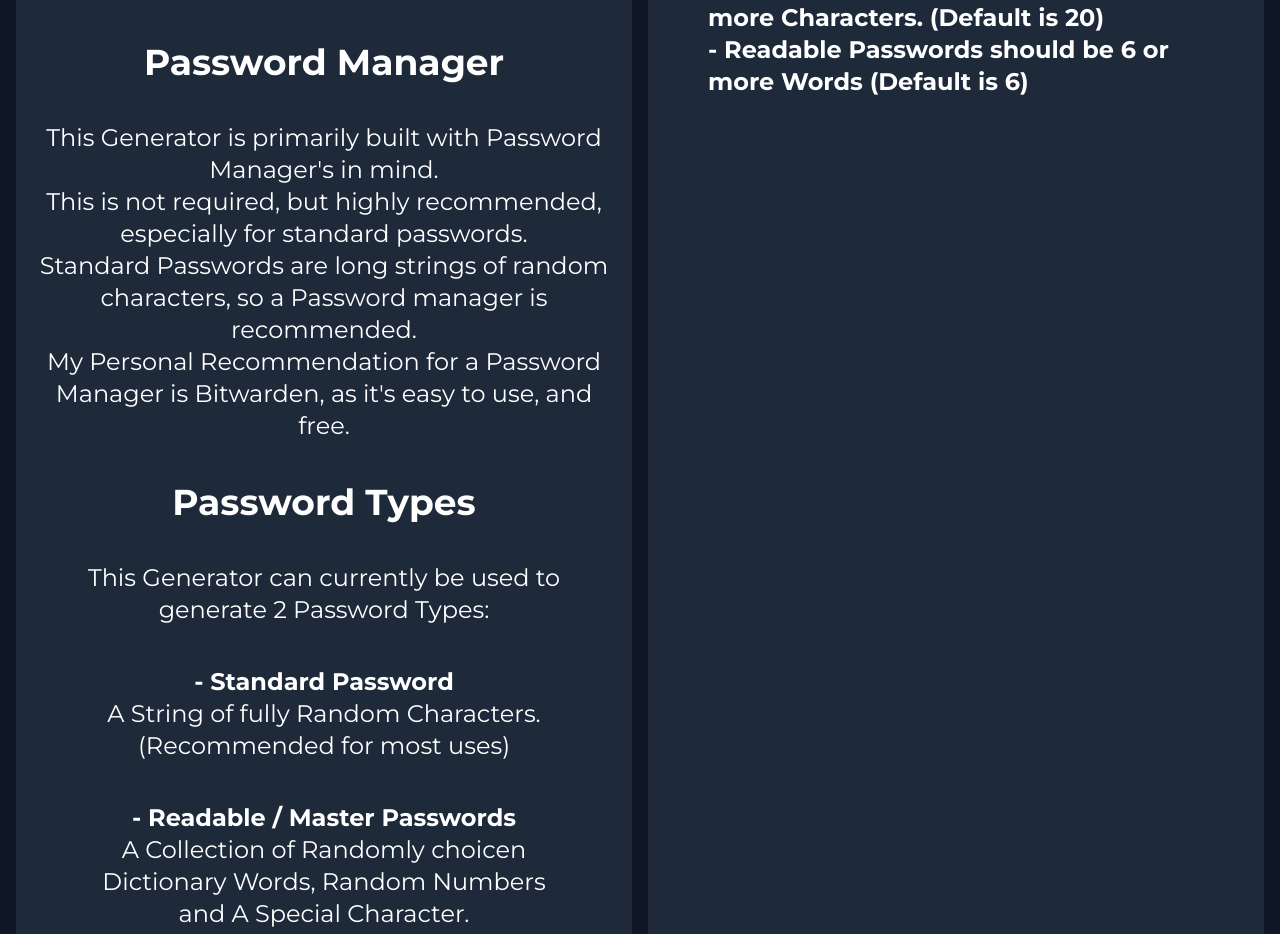
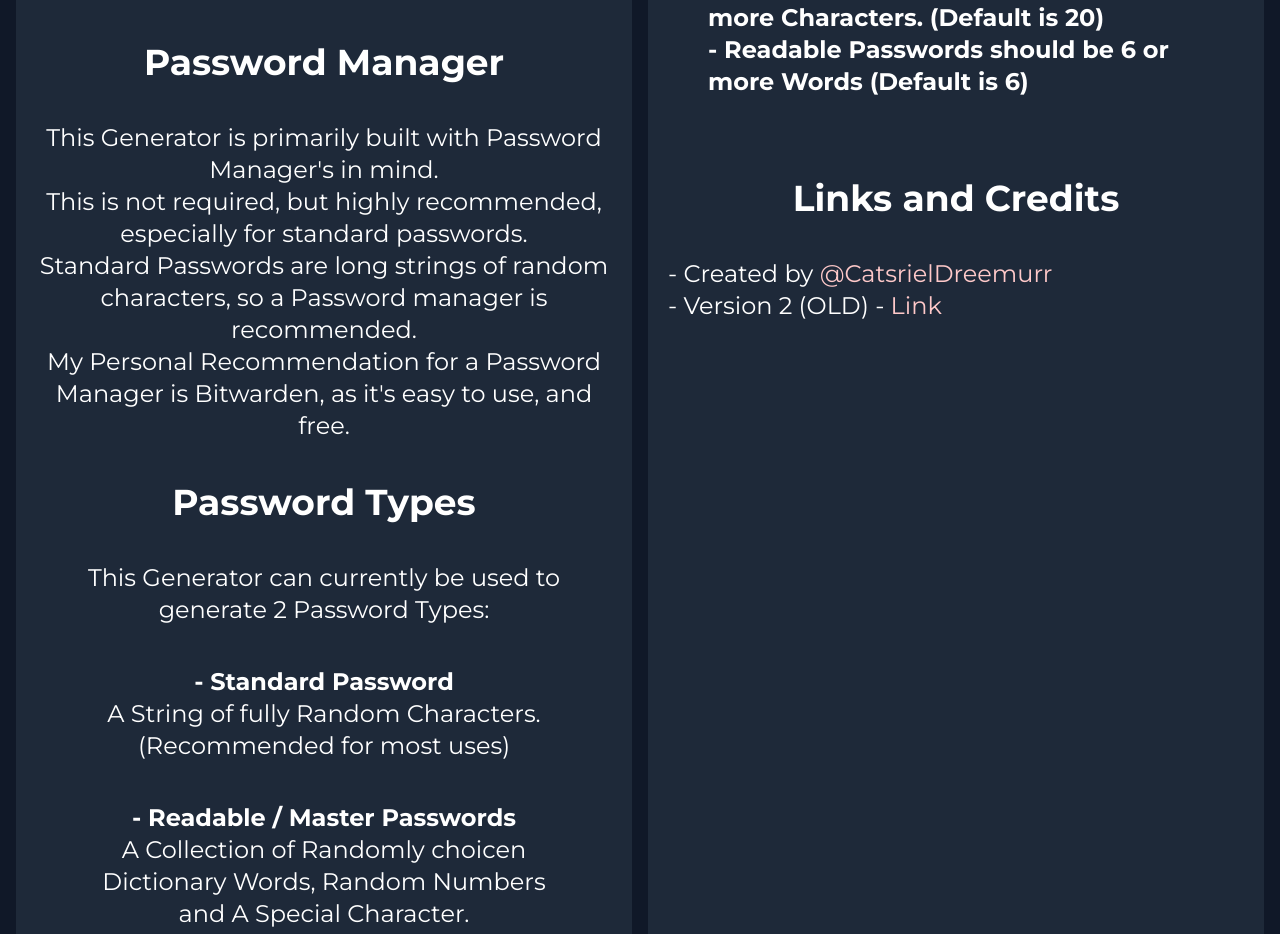
Before and after one commit to catsrieldreemurr/password_generator_v3, a Next.js app in the folder passwordgenerator/: page / in a window 1280 px wide. Shown: the part 1380-2314 px from the top of the page. Built offline with nearby package versions, Linux system fonts and the light colour scheme.

Commit message:
Add Link

```diff
--- a/passwordgenerator/app/page.tsx
+++ b/passwordgenerator/app/page.tsx
@@ -1,4 +1,5 @@
 import Image from "next/image";
+import Link from "next/link";
 import Navbar from "./components/navbar";
 import Footerbar from "./components/footerbar";
 import Header from "./components/header";
@@ -64,6 +65,13 @@ export default function Home() {
             <Text> <b> - Readable Passwords should be 6 or more Words (Default is 6)</b> </Text>
           </div>
 
+          <Subheader>Links and Credits</Subheader>
+          <div className="text-left">
+            <Text> - Created by <Link className="text-red-200" href="https://Youtube.com/@CatsrielDreemurr">@CatsrielDreemurr</Link> </Text>
+            <Text> - Version 2 (OLD) - <Link className="text-red-200" href="https://catsrieldreemurr.github.io/CatsrielsPasswordGenerator/index.html">Link</Link></Text>
+          </div>
+
+
         </InfoBox>
       </section>
 
```
